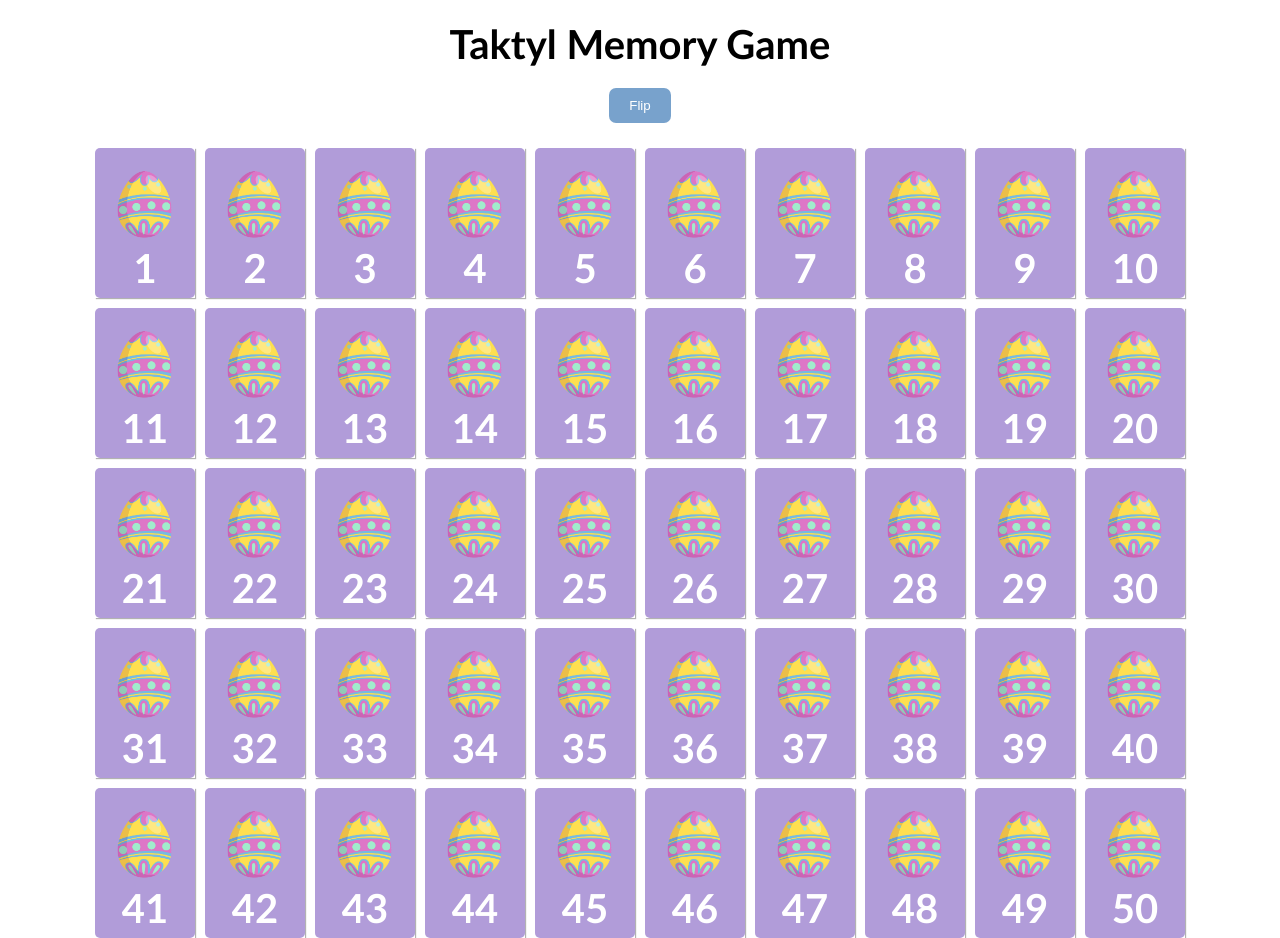
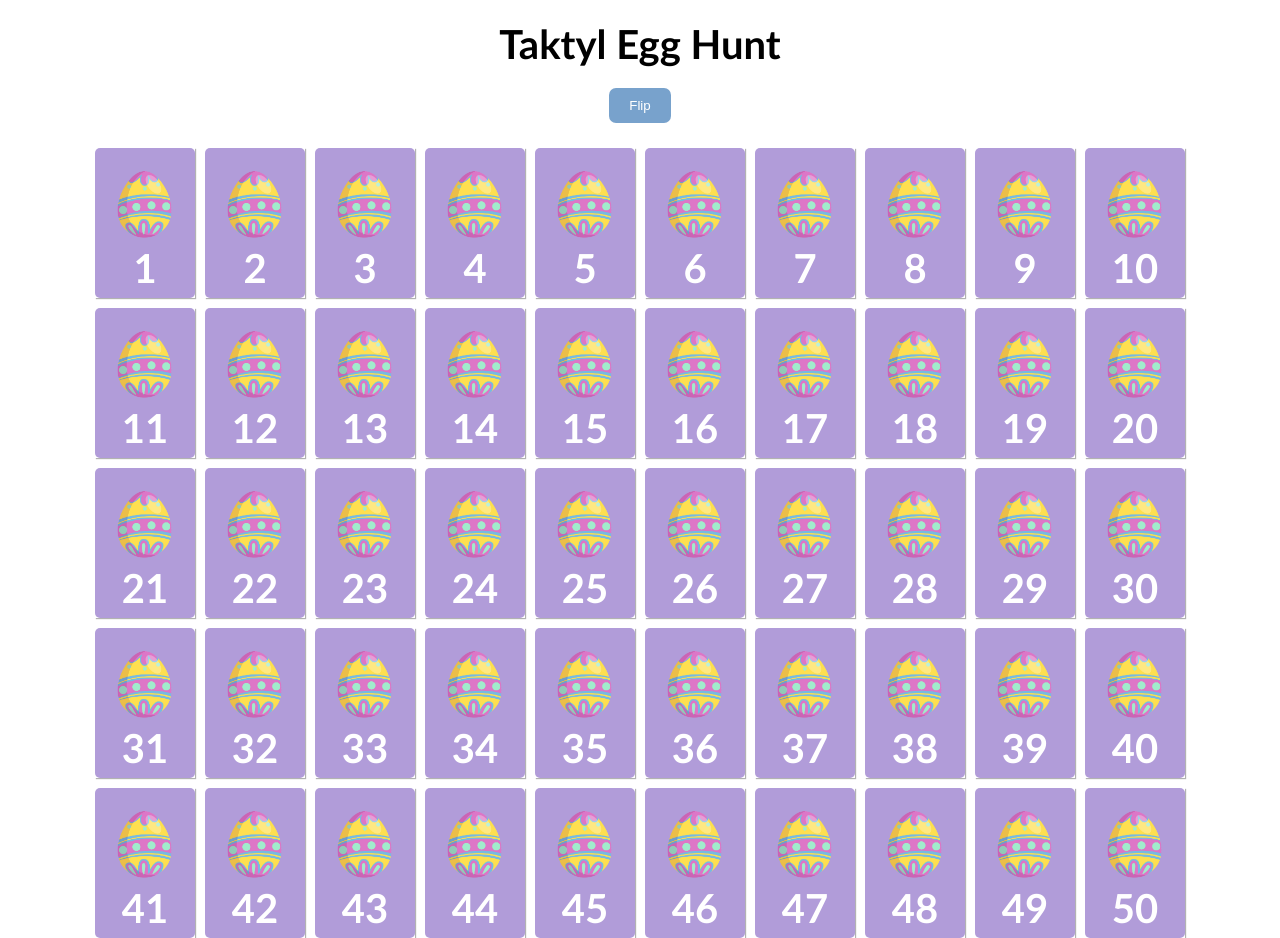
Before and after one commit to ts-memory-game/ts-memory-game.github.io, a plain HTML site: page index.html in a window 1280 px wide. Drawn offline with Linux system fonts and the light colour scheme.

Commit message:
Update index.html

```diff
--- a/index.html
+++ b/index.html
@@ -8,7 +8,7 @@
         <link rel="stylesheet" href="./styles.css">
     </head>
     <body onload="initializeEggs()">
-        <h1 class="text-center" style="margin-top: 20px;">Taktyl Memory Game</h1>
+        <h1 class="text-center" style="margin-top: 20px;">Taktyl Egg Hunt</h1>
         <div class="button">
             <button onclick="reflipCards()">Flip</button>
         </div>
```
